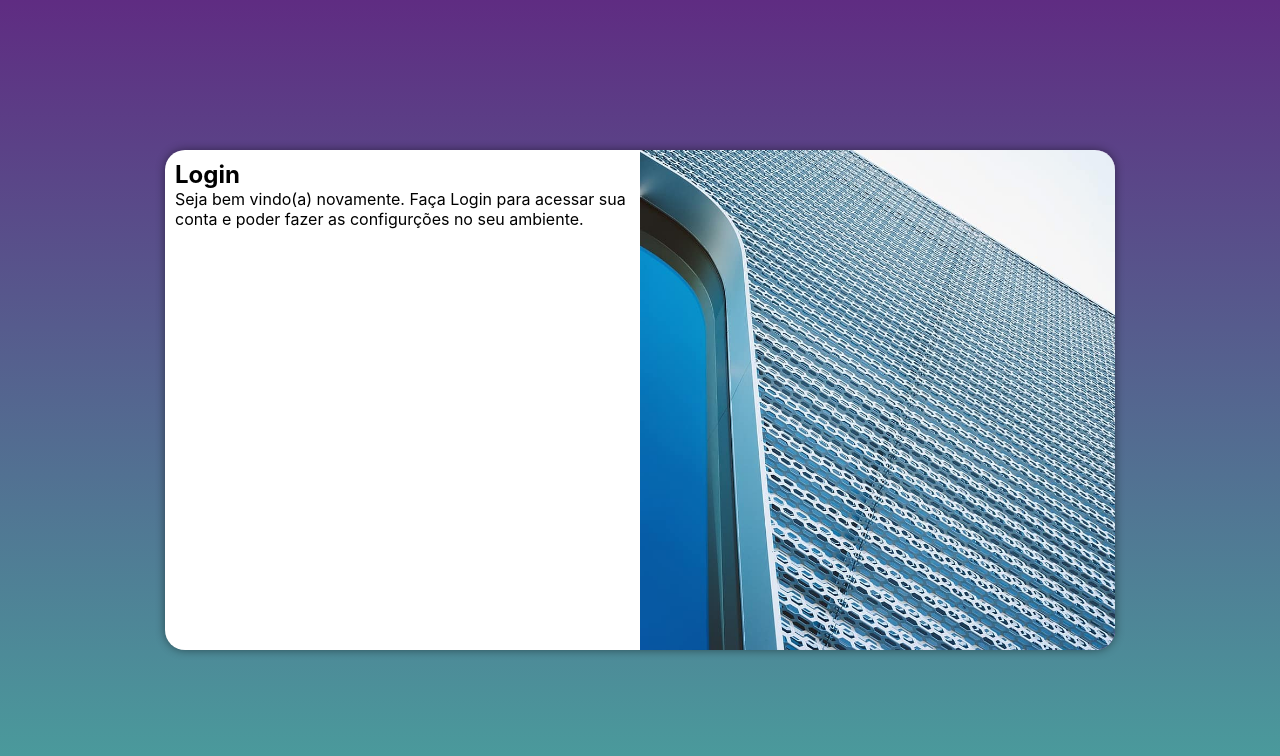
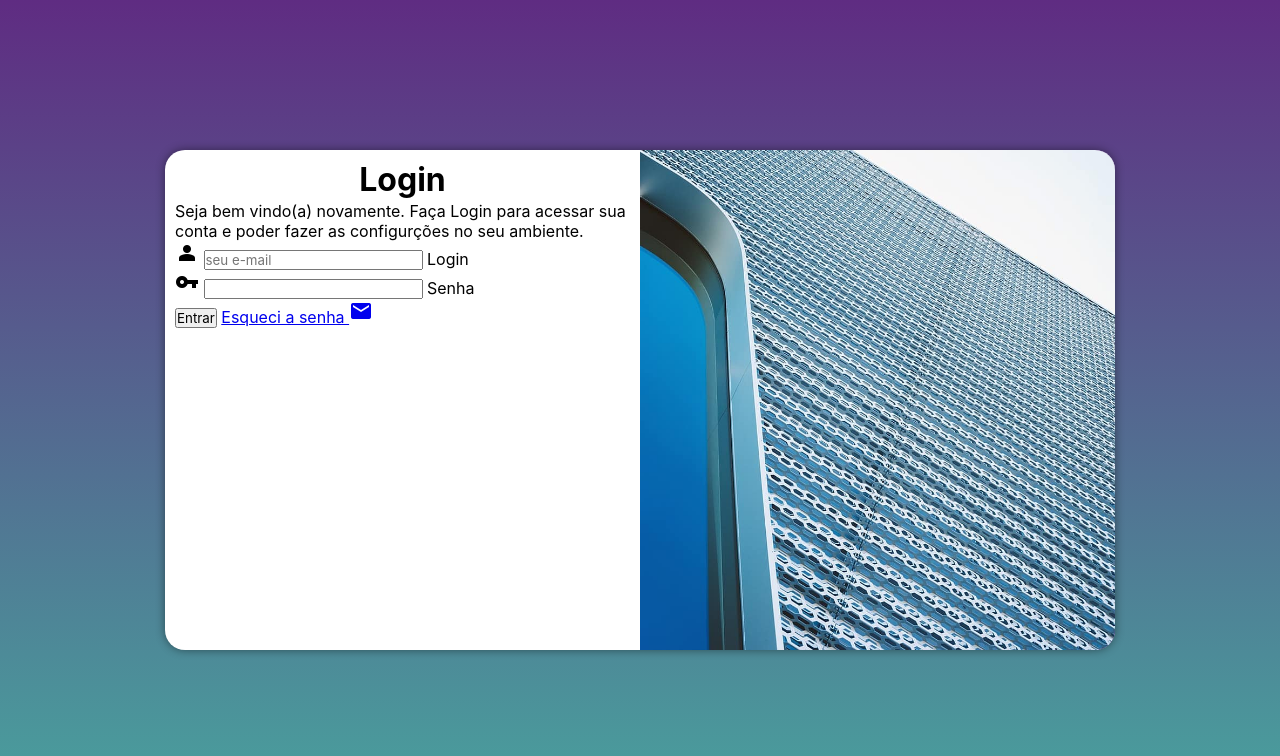
Before and after one commit to AvilaGabs/projeto-login, a plain HTML site: page index.html in a window 1280 px wide. Drawn offline with nearby package versions, Linux system fonts and the light colour scheme.

Commit message:
Cap026 aula04

```diff
--- a/estilos/media-query.css
+++ b/estilos/media-query.css
@@ -41,4 +41,12 @@
         float: left;
         width: 50%;
     }
+
+    #formul > h1 {
+        font-size: 2em;
+    }
+
+    #form > p {
+        font-size: 1.2em;
+    }
 }
--- a/estilos/style.css
+++ b/estilos/style.css
@@ -51,3 +51,21 @@ main {
     display: block;
     padding: 10px;
 }
+
+#formul > h1 {
+    text-align: center;
+    margin-bottom: 2px;
+
+}
+
+#form > p {
+    font-size: 0.8em;
+}
+
+.material-symbols-outlined {
+  font-variation-settings:
+  'FILL' 1,
+  'wght' 400,
+  'GRAD' 0,
+  'opsz' 24
+}
--- a/index.html
+++ b/index.html
@@ -6,6 +6,7 @@
     <title>Login</title>
     <link rel="stylesheet" href="estilos/style.css">
     <link rel="stylesheet" href="estilos/media-query.css">
+    <link rel="stylesheet" href="https://fonts.googleapis.com/css2?family=Material+Symbols+Outlined:opsz,wght,FILL,GRAD@20..48,100..700,0..1,-50..200" />
 </head>
 <body>
     <main>
@@ -16,8 +17,21 @@
             <div id="formul">
                 <h1>Login</h1>
                 <p>Seja bem vindo(a) novamente. Faça Login para acessar sua conta e poder fazer as configurções no seu ambiente.</p>
-                <form action="login.php" method="post">
-
+                <form action="login.php" method="post" autocomplete="on">
+                    <div class="campo">
+                        <span class="material-symbols-outlined">person</span>
+                        <input type="email" name="login" id="ilogin" placeholder="seu e-mail" autocomplete="email" maxlength="30" required>
+                        <label for="ilogin">Login</label>
+                    </div>
+                    <div class="campo">
+                        <span class="material-symbols-outlined">vpn_key</span>
+                        <input type="password" name="senha" id="isenha" autocomplete="current-password" minlength="8" maxlength="20" required>
+                        <label for="isenha">Senha</label>
+                    </div>
+                    <input type="submit" value="Entrar">
+                    <a href="esqueci.html">
+                        Esqueci a senha <span class="material-symbols-outlined">mail</span>
+                    </a>
                 </form>
             </div>
         </section>
```
